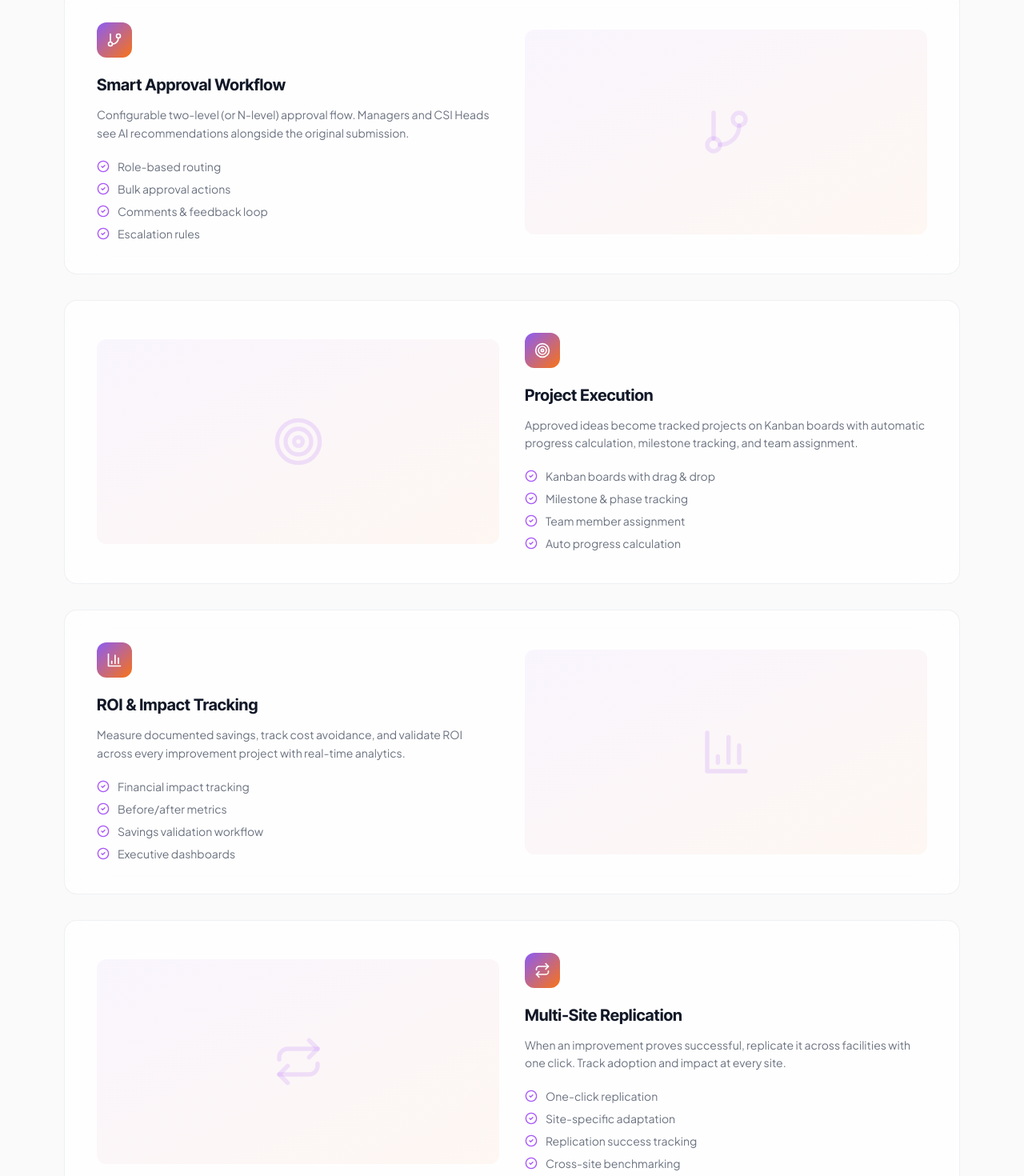
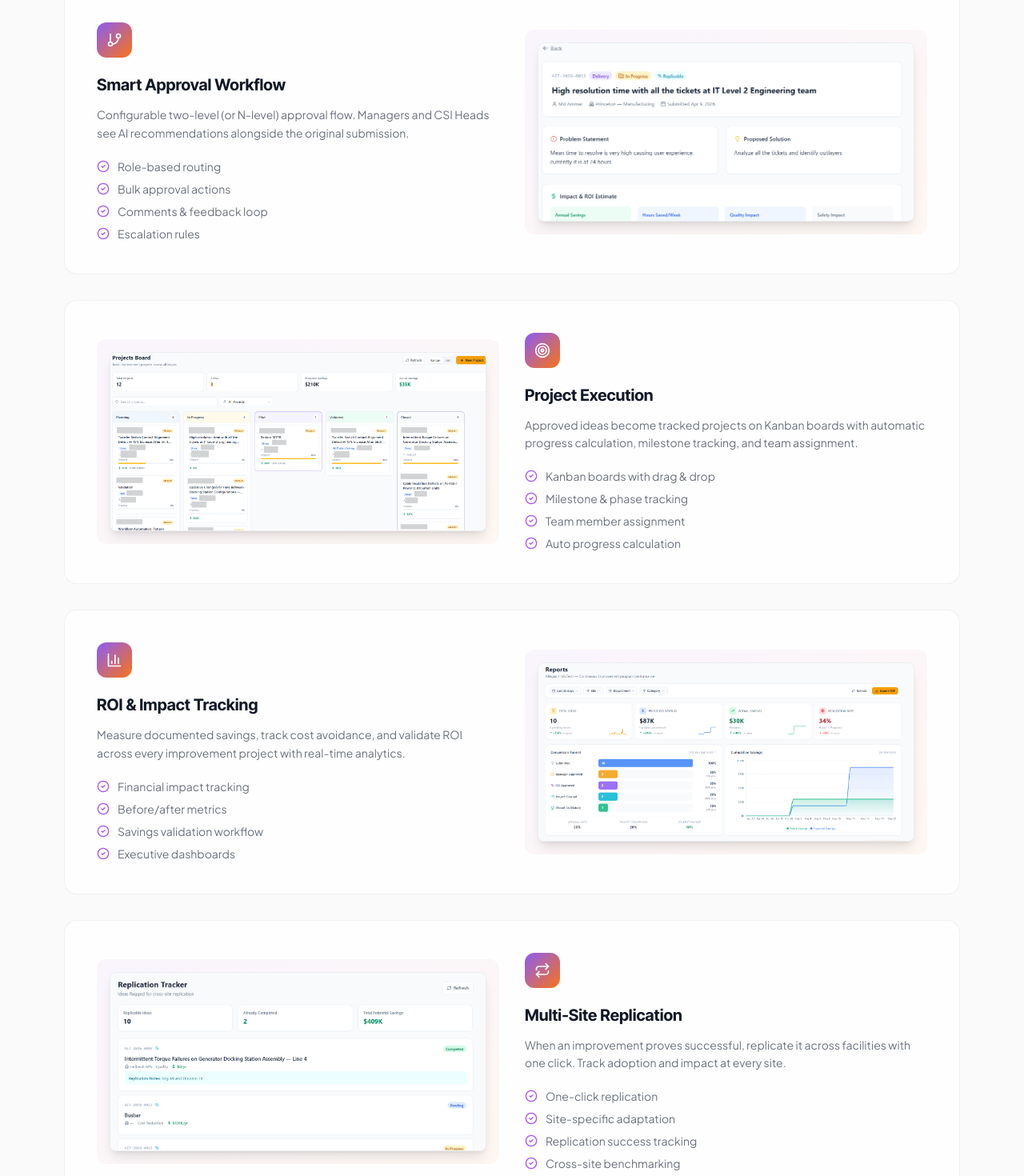
Before and after one commit to ahmedaa0378-dot/CIFUSIONLANDINGPAGENEW, a React (Vite) app: page /platform in a window 1280 px wide. Shown: the part 1720-3190 px from the top of the page at 80% size. Built offline with nearby package versions, Linux system fonts and the light colour scheme.

Commit message:
Enhance image handling and add fallback icons
Updated the Platform component to include fallback icons and improved image handling for better user experience.

```diff
--- a/src/pages/Platform.tsx
+++ b/src/pages/Platform.tsx
@@ -6,31 +6,37 @@ const capabilities = [
     icon: Lightbulb, title: 'Guided Idea Submission',
     desc: 'A step-by-step wizard that helps any employee articulate their improvement idea — no training required. The AI asks smart follow-up questions to capture full context.',
     details: ['Category & area selection', 'Problem description wizard', 'Impact estimation helper', 'Photo & document attachments'],
+    img: '/platform-idea-submission.png',
   },
   {
     icon: Brain, title: 'AI Analysis Engine',
     desc: 'GPT-4 analyzes every submission and recommends the optimal Lean Six Sigma methodology. It considers problem type, scope, data availability, and organizational context.',
     details: ['DMAIC, Kaizen, 5 Whys, FMEA, A3', 'Confidence scoring', 'Methodology justification', 'Alternative recommendations'],
+    img: '/platform-ai-analysis.png',
   },
   {
     icon: GitBranch, title: 'Smart Approval Workflow',
     desc: 'Configurable two-level (or N-level) approval flow. Managers and CSI Heads see AI recommendations alongside the original submission.',
     details: ['Role-based routing', 'Bulk approval actions', 'Comments & feedback loop', 'Escalation rules'],
+    img: '/platform-approval-workflow.png',
   },
   {
     icon: Target, title: 'Project Execution',
     desc: 'Approved ideas become tracked projects on Kanban boards with automatic progress calculation, milestone tracking, and team assignment.',
     details: ['Kanban boards with drag & drop', 'Milestone & phase tracking', 'Team member assignment', 'Auto progress calculation'],
+    img: '/platform-project-kanban.png',
   },
   {
     icon: BarChart3, title: 'ROI & Impact Tracking',
     desc: 'Measure documented savings, track cost avoidance, and validate ROI across every improvement project with real-time analytics.',
     details: ['Financial impact tracking', 'Before/after metrics', 'Savings validation workflow', 'Executive dashboards'],
+    img: '/platform-roi-tracking.png',
   },
   {
     icon: Repeat, title: 'Multi-Site Replication',
     desc: 'When an improvement proves successful, replicate it across facilities with one click. Track adoption and impact at every site.',
     details: ['One-click replication', 'Site-specific adaptation', 'Replication success tracking', 'Cross-site benchmarking'],
+    img: '/platform-replication.png',
   },
 ];
 
@@ -108,8 +114,23 @@ export default function Platform() {
                     ))}
                   </ul>
                 </div>
-                <div className={`rounded-xl bg-gradient-to-br from-purple-500/5 to-orange-500/5 dark:from-purple-500/10 dark:to-orange-500/5 h-48 md:h-64 flex items-center justify-center ${i % 2 === 1 ? 'md:order-1' : ''}`}>
-                  <cap.icon className="w-16 h-16 text-purple-500/15" />
+                <div className={`relative rounded-xl bg-gradient-to-br from-purple-500/5 to-orange-500/5 dark:from-purple-500/10 dark:to-orange-500/5 h-48 md:h-64 overflow-hidden ${i % 2 === 1 ? 'md:order-1' : ''}`}>
+                  {/* Fallback icon (shown if image missing) */}
+                  <div className="absolute inset-0 flex items-center justify-center">
+                    <cap.icon className="w-16 h-16 text-purple-500/15" />
+                  </div>
+                  {/* Screenshot in a light browser-style frame */}
+                  <div className="absolute inset-0 p-3 md:p-4">
+                    <div className="w-full h-full rounded-lg overflow-hidden border border-gray-200/70 dark:border-gray-700/60 shadow-lg bg-white dark:bg-gray-900">
+                      <img
+                        src={cap.img}
+                        alt={`${cap.title} screen in CIFusion`}
+                        className="w-full h-full object-cover object-top"
+                        loading="lazy"
+                        onError={(e) => { (e.currentTarget.closest('.absolute.inset-0.p-3') as HTMLElement)?.style.setProperty('display', 'none'); }}
+                      />
+                    </div>
+                  </div>
                 </div>
               </div>
             ))}
```
